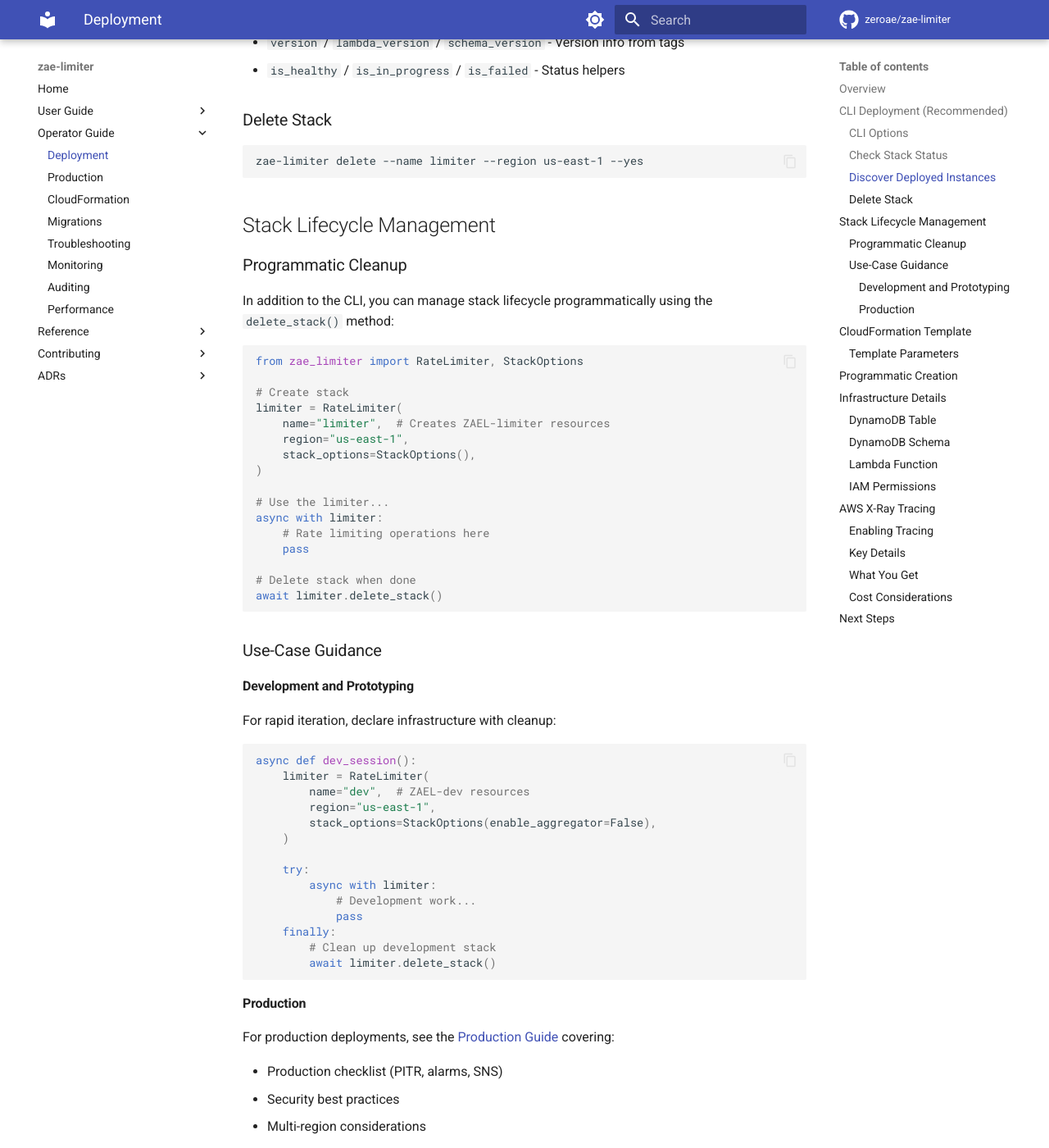
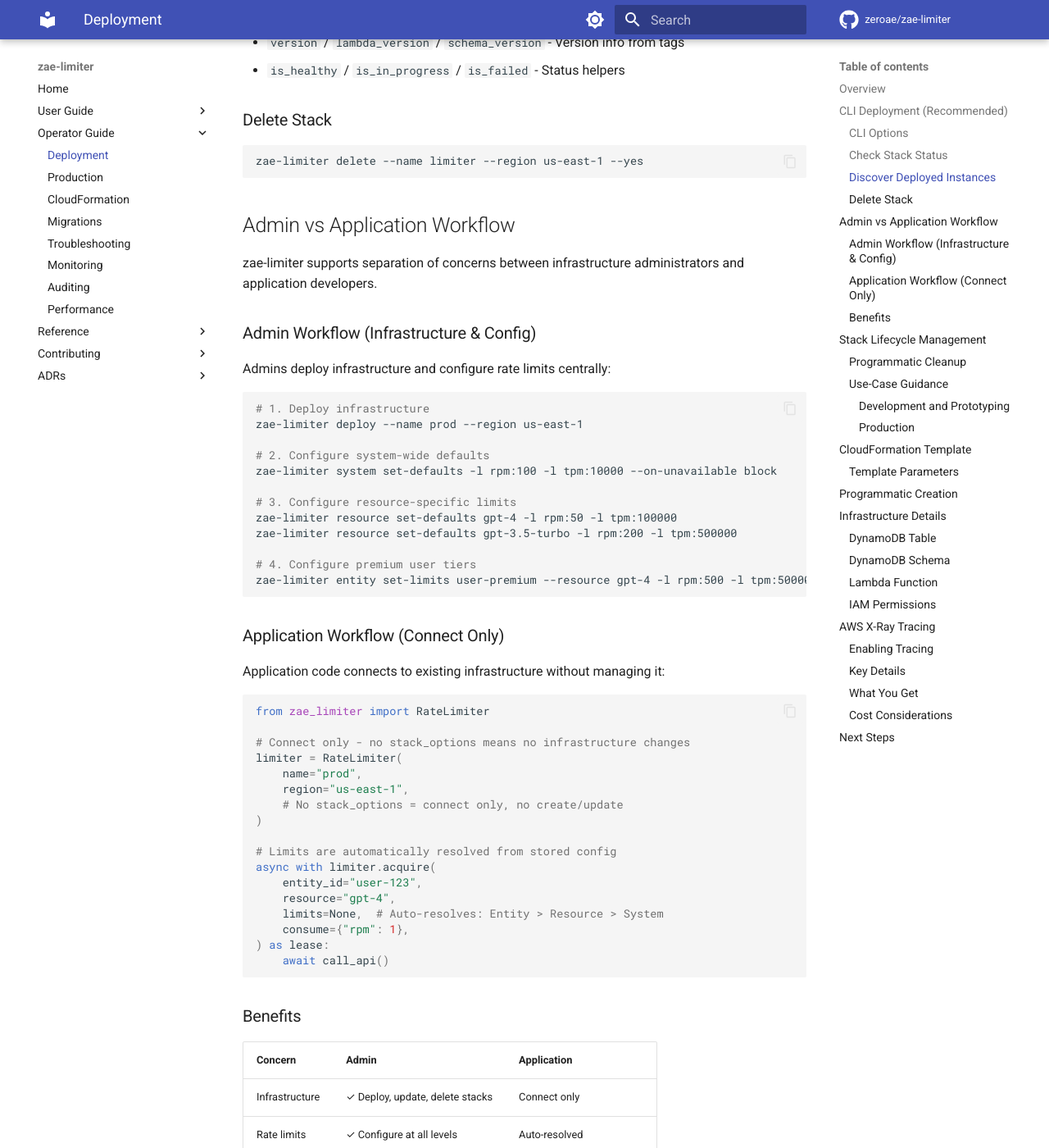
Before and after one commit to zeroae/zae-limiter, an MkDocs documentation site: the page built from docs/infra/deployment.md, in a window 1280 px wide and 1400 px high, scrolled down 2211 px. Shown: the whole window at 82% size. Built offline with MkDocs 1.6.1 and Material for MkDocs 9.7.7, drawn with Linux system fonts in a browser that asks for light colours; comment, search, counter and statistics services are not loaded; the version menu is left out; some of the changed text lies outside the part shown.

Commit message:
📝 docs: add central config setup and admin vs app workflow
- getting-started.md: Add "Centralized Configuration" section showing
  CLI setup and automatic limit resolution
- deployment.md: Add "Admin vs Application Workflow" section covering
  separation of concerns between infra admins and app developers

Co-Authored-By: Claude Opus 4.5 <noreply@anthropic.com>

````diff
--- a/docs/infra/deployment.md
+++ b/docs/infra/deployment.md
@@ -125,6 +125,71 @@ The `LimiterInfo` object provides:
 ```bash
 zae-limiter delete --name limiter --region us-east-1 --yes
 ```
+
+## Admin vs Application Workflow
+
+zae-limiter supports separation of concerns between infrastructure administrators and application developers.
+
+### Admin Workflow (Infrastructure & Config)
+
+Admins deploy infrastructure and configure rate limits centrally:
+
+```bash
+# 1. Deploy infrastructure
+zae-limiter deploy --name prod --region us-east-1
+
+# 2. Configure system-wide defaults
+zae-limiter system set-defaults -l rpm:100 -l tpm:10000 --on-unavailable block
+
+# 3. Configure resource-specific limits
+zae-limiter resource set-defaults gpt-4 -l rpm:50 -l tpm:100000
+zae-limiter resource set-defaults gpt-3.5-turbo -l rpm:200 -l tpm:500000
+
+# 4. Configure premium user tiers
+zae-limiter entity set-limits user-premium --resource gpt-4 -l rpm:500 -l tpm:500000
+```
+
+### Application Workflow (Connect Only)
+
+Application code connects to existing infrastructure without managing it:
+
+```python
+from zae_limiter import RateLimiter
+
+# Connect only - no stack_options means no infrastructure changes
+limiter = RateLimiter(
+    name="prod",
+    region="us-east-1",
+    # No stack_options = connect only, no create/update
+)
+
+# Limits are automatically resolved from stored config
+async with limiter.acquire(
+    entity_id="user-123",
+    resource="gpt-4",
+    limits=None,  # Auto-resolves: Entity > Resource > System
+    consume={"rpm": 1},
+) as lease:
+    await call_api()
+```
+
+### Benefits
+
+| Concern | Admin | Application |
+|---------|-------|-------------|
+| Infrastructure | ✓ Deploy, update, delete stacks | Connect only |
+| Rate limits | ✓ Configure at all levels | Auto-resolved |
+| Credentials | Full AWS access | DynamoDB read/write only |
+| Changes | Through CLI/IaC | None |
+
+This separation allows:
+
+- **Centralized control** - Admins manage limits without code changes
+- **Simplified apps** - No hardcoded limits, automatic resolution
+- **Audit trail** - All config changes logged to DynamoDB
+- **Dynamic updates** - Change limits without redeploying apps
+
+See [Configuration Hierarchy](../guide/config-hierarchy.md) for limit resolution details.
 
 ## Stack Lifecycle Management
 
````
Also changed, not shown: docs/getting-started.md (+45 -0 lines).
